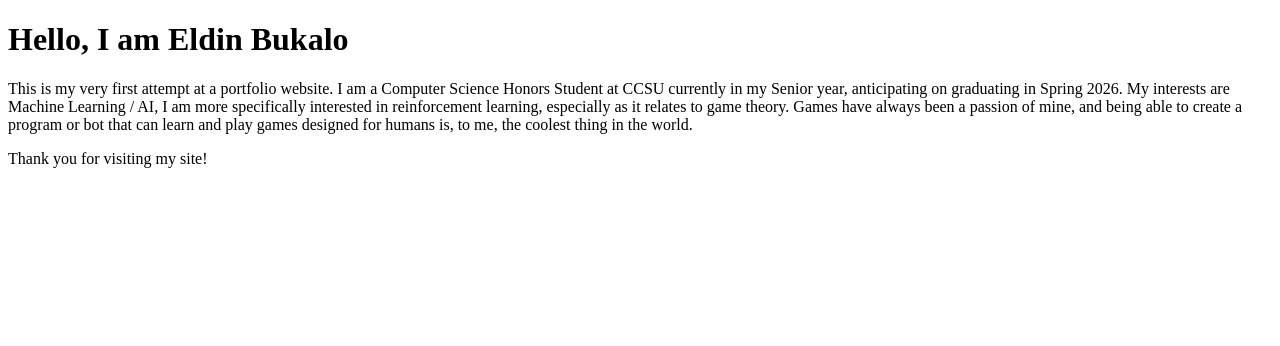
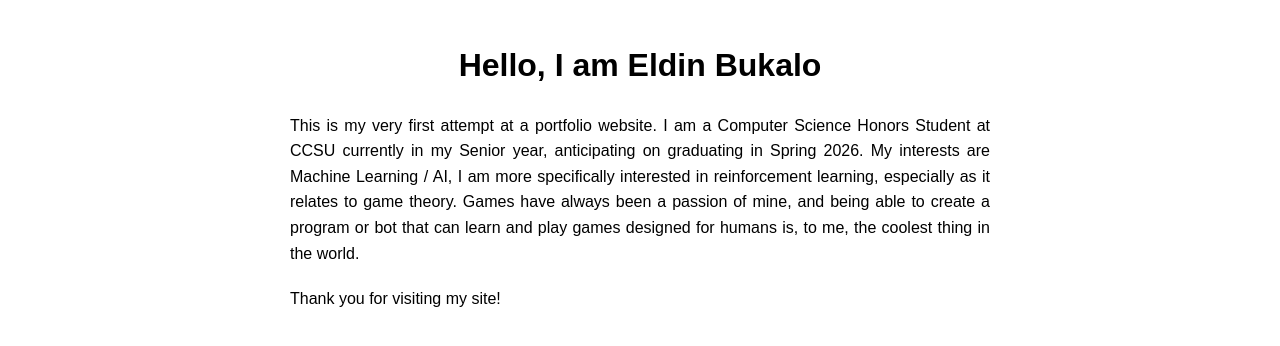
Before and after one commit to eb272/portfolio, a plain HTML site: page index.html in a window 1280 px wide. Drawn offline with Linux system fonts and the light colour scheme.

Commit message:
Add initial styling for header and body in index.html

```diff
--- a/index.html
+++ b/index.html
@@ -1,10 +1,29 @@
 <!DOCTYPE html>
 <html>
   <head>
+    <style>
+        h1 {
+            text-align:center;
+            font-family: Arial, sans-serif;
+        }
+    </style>
         <meta charset="UTF-8">
     <title>My Portfolio Website</title>
   </head>
   <body>
+    <style>
+        body {
+            font-family: Arial, sans-serif;
+            line-height: 1.6; /*space between lines*/
+            margin: 40px; /* space around the page */
+        }
+
+        p {
+            max-width: 700px; /* limits paragraph length */
+            margin: 0 auto 20px auto; /* centers the text block */
+            text-align: justify; /* aligns text edges evenly */
+        }
+    </style>
     <h1>Hello, I am Eldin Bukalo</h1>
     <p>
       This is my very first attempt at a portfolio website.
```
